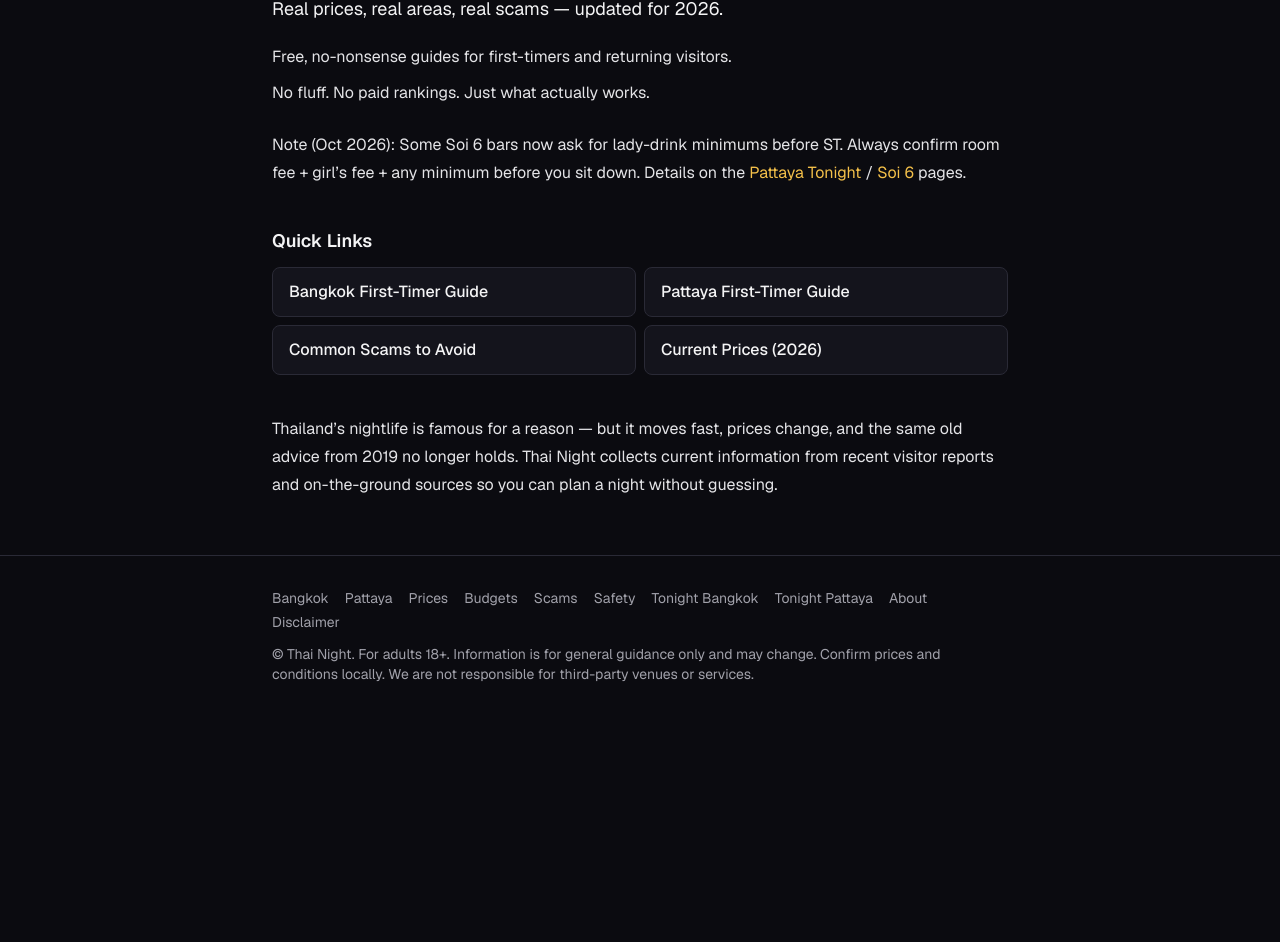
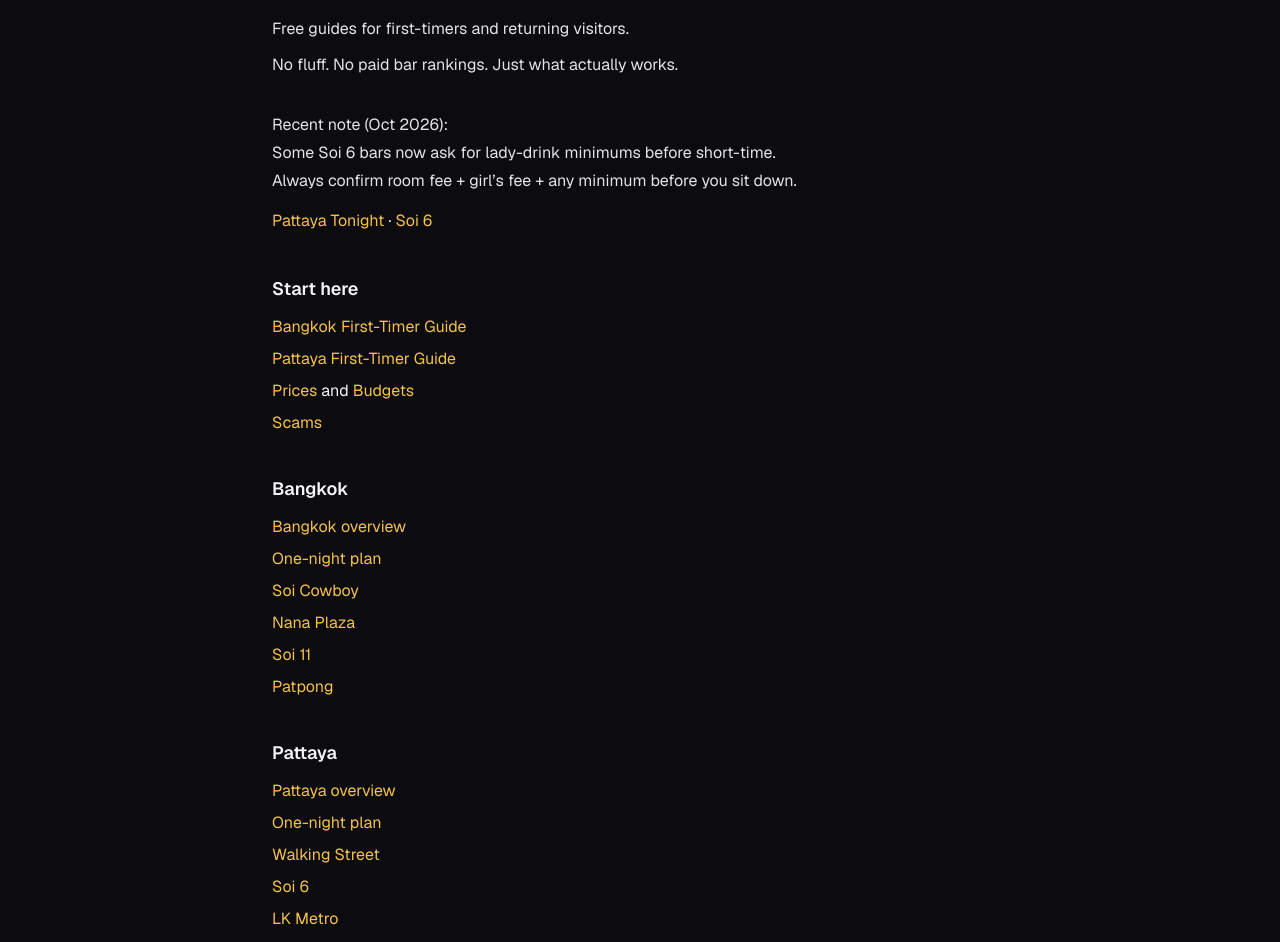
Before and after one commit to ouyowu/thainight-co, a Next.js app: page / in a window 1280 px wide. Shown: the part 278-1220 px from the top of the page. Before the commit the page ends 994 px from the top, so only its background shows below. Built offline with nearby package versions, Linux system fonts and the light colour scheme.

Commit message:
Rewrite homepage and compact Tonight nav

```diff
--- a/app/page.tsx
+++ b/app/page.tsx
@@ -7,18 +7,28 @@ const homeDescription =
 
 export const metadata = pageMeta(homeTitle, homeDescription, "/");
 
-const quickLinks = [
-  { href: "/bangkok/first-timer/", label: "Bangkok First-Timer Guide" },
-  { href: "/pattaya/first-timer/", label: "Pattaya First-Timer Guide" },
-  { href: "/scams/", label: "Common Scams to Avoid" },
-  { href: "/prices/", label: "Current Prices (2026)" },
+const bangkokGuides = [
+  { href: "/bangkok/", label: "Bangkok overview" },
+  { href: "/bangkok/one-night-plan/", label: "One-night plan" },
+  { href: "/bangkok/areas/soi-cowboy/", label: "Soi Cowboy" },
+  { href: "/bangkok/areas/nana-plaza/", label: "Nana Plaza" },
+  { href: "/bangkok/areas/soi-11/", label: "Soi 11" },
+  { href: "/bangkok/areas/patpong/", label: "Patpong" },
+];
+
+const pattayaGuides = [
+  { href: "/pattaya/", label: "Pattaya overview" },
+  { href: "/pattaya/one-night-plan/", label: "One-night plan" },
+  { href: "/pattaya/areas/walking-street/", label: "Walking Street" },
+  { href: "/pattaya/areas/soi-6/", label: "Soi 6" },
+  { href: "/pattaya/areas/lk-metro/", label: "LK Metro" },
+  { href: "/pattaya/areas/soi-buakhao/", label: "Soi Buakhao" },
 ];
 
 export default function HomePage() {
   return (
     <div className="mx-auto w-full max-w-3xl px-4 py-10 sm:py-14">
-      <p className="text-sm font-medium tracking-wide text-accent">Thai Night</p>
-      <h1 className="mt-2 text-3xl font-semibold tracking-tight text-pretty sm:text-4xl">
+      <h1 className="text-3xl font-semibold tracking-tight text-pretty sm:text-4xl">
         Thai Night – Practical Nightlife Guides for Bangkok & Pattaya
       </h1>
       <p className="mt-6 text-2xl font-semibold text-foreground">Know before you go.</p>
@@ -26,33 +36,73 @@ export default function HomePage() {
         Real prices, real areas, real scams — updated for 2026.
       </p>
       <p className="mt-5 text-base leading-7 text-zinc-200">
-        Free, no-nonsense guides for first-timers and returning visitors.
+        Free guides for first-timers and returning visitors.
       </p>
       <p className="mt-2 text-base leading-7 text-zinc-200">
-        No fluff. No paid rankings. Just what actually works.
+        No fluff. No paid bar rankings. Just what actually works.
       </p>
 
-      <p className="mt-6 text-base leading-7 text-zinc-200">
-        Note (Oct 2026): Some Soi 6 bars now ask for lady-drink minimums before ST. Always confirm
-        room fee + girl’s fee + any minimum before you sit down. Details on the{" "}
+      <p className="mt-8 text-base leading-7 text-zinc-200">
+        Recent note (Oct 2026):
+        <br />
+        Some Soi 6 bars now ask for lady-drink minimums before short-time.
+        <br />
+        Always confirm room fee + girl’s fee + any minimum before you sit down.
+      </p>
+      <p className="mt-3 text-base leading-7 text-zinc-200">
         <Link href="/pattaya/tonight/" className="text-accent hover:underline">
           Pattaya Tonight
-        </Link>{" "}
-        /{" "}
+        </Link>
+        {" · "}
         <Link href="/pattaya/areas/soi-6/" className="text-accent hover:underline">
           Soi 6
-        </Link>{" "}
-        pages.
+        </Link>
       </p>
 
-      <h2 className="mt-10 text-lg font-semibold">Quick Links</h2>
-      <ul className="mt-3 grid gap-2 sm:grid-cols-2">
-        {quickLinks.map((link) => (
+      <h2 className="mt-10 text-lg font-semibold">Start here</h2>
+      <ul className="mt-3 space-y-2">
+        <li>
+          <Link href="/bangkok/first-timer/" className="text-accent hover:underline">
+            Bangkok First-Timer Guide
+          </Link>
+        </li>
+        <li>
+          <Link href="/pattaya/first-timer/" className="text-accent hover:underline">
+            Pattaya First-Timer Guide
+          </Link>
+        </li>
+        <li>
+          <Link href="/prices/" className="text-accent hover:underline">
+            Prices
+          </Link>{" "}
+          and{" "}
+          <Link href="/budgets/" className="text-accent hover:underline">
+            Budgets
+          </Link>
+        </li>
+        <li>
+          <Link href="/scams/" className="text-accent hover:underline">
+            Scams
+          </Link>
+        </li>
+      </ul>
+
+      <h2 className="mt-10 text-lg font-semibold">Bangkok</h2>
+      <ul className="mt-3 space-y-2">
+        {bangkokGuides.map((link) => (
           <li key={link.href}>
-            <Link
-              href={link.href}
-              className="block rounded-lg border border-line bg-card px-4 py-3 font-medium text-foreground hover:border-accent hover:text-accent"
-            >
+            <Link href={link.href} className="text-accent hover:underline">
+              {link.label}
+            </Link>
+          </li>
+        ))}
+      </ul>
+
+      <h2 className="mt-10 text-lg font-semibold">Pattaya</h2>
+      <ul className="mt-3 space-y-2">
+        {pattayaGuides.map((link) => (
+          <li key={link.href}>
+            <Link href={link.href} className="text-accent hover:underline">
               {link.label}
             </Link>
           </li>
@@ -60,9 +110,9 @@ export default function HomePage() {
       </ul>
 
       <p className="mt-10 text-base leading-7 text-zinc-200">
-        Thailand’s nightlife is famous for a reason — but it moves fast, prices change, and the
-        same old advice from 2019 no longer holds. Thai Night collects current information from
-        recent visitor reports and on-the-ground sources so you can plan a night without guessing.
+        Thailand’s nightlife moves fast. Prices and rules change. Thai Night collects practical
+        information from recent visitor reports so you can plan a night without guessing — then
+        confirm everything on the spot.
       </p>
     </div>
   );
--- a/components/Header.tsx
+++ b/components/Header.tsx
@@ -1,5 +1,5 @@
 import Link from "next/link";
-import { navLinks, tonightLinks } from "@/lib/site";
+import { navLinks } from "@/lib/site";
 
 export function Header() {
   return (
@@ -14,14 +14,25 @@ export function Header() {
               {link.label}
             </Link>
           ))}
-          <span className="flex items-center gap-2 text-zinc-200">
-            <span className="text-zinc-400">Tonight</span>
-            {tonightLinks.map((link) => (
-              <Link key={link.href} href={link.href} className="hover:text-accent">
-                {link.label}
+          <details className="relative">
+            <summary className="cursor-pointer list-none text-zinc-200 hover:text-accent [&::-webkit-details-marker]:hidden">
+              Tonight
+            </summary>
+            <div className="absolute right-0 z-50 mt-2 min-w-32 rounded-lg border border-line bg-card py-1 shadow-lg">
+              <Link
+                href="/bangkok/tonight/"
+                className="block px-3 py-1.5 text-zinc-200 hover:bg-background hover:text-accent"
+              >
+                Bangkok
               </Link>
-            ))}
-          </span>
+              <Link
+                href="/pattaya/tonight/"
+                className="block px-3 py-1.5 text-zinc-200 hover:bg-background hover:text-accent"
+              >
+                Pattaya
+              </Link>
+            </div>
+          </details>
         </nav>
       </div>
     </header>
--- a/components/PageShell.tsx
+++ b/components/PageShell.tsx
@@ -6,12 +6,14 @@ type PageShellProps = {
   children: ReactNode;
   showUpdated?: boolean;
   lead?: string;
+  belowTitle?: ReactNode;
 };
 
-export function PageShell({ title, children, showUpdated = true, lead }: PageShellProps) {
+export function PageShell({ title, children, showUpdated = true, lead, belowTitle }: PageShellProps) {
   return (
     <article className="mx-auto w-full max-w-3xl px-4 py-8 sm:py-10">
       <h1 className="text-2xl font-semibold tracking-tight text-pretty sm:text-3xl">{title}</h1>
+      {belowTitle}
       {showUpdated ? (
         <p className="mt-2 text-sm text-muted">Last updated: {LAST_UPDATED}</p>
       ) : null}
```
